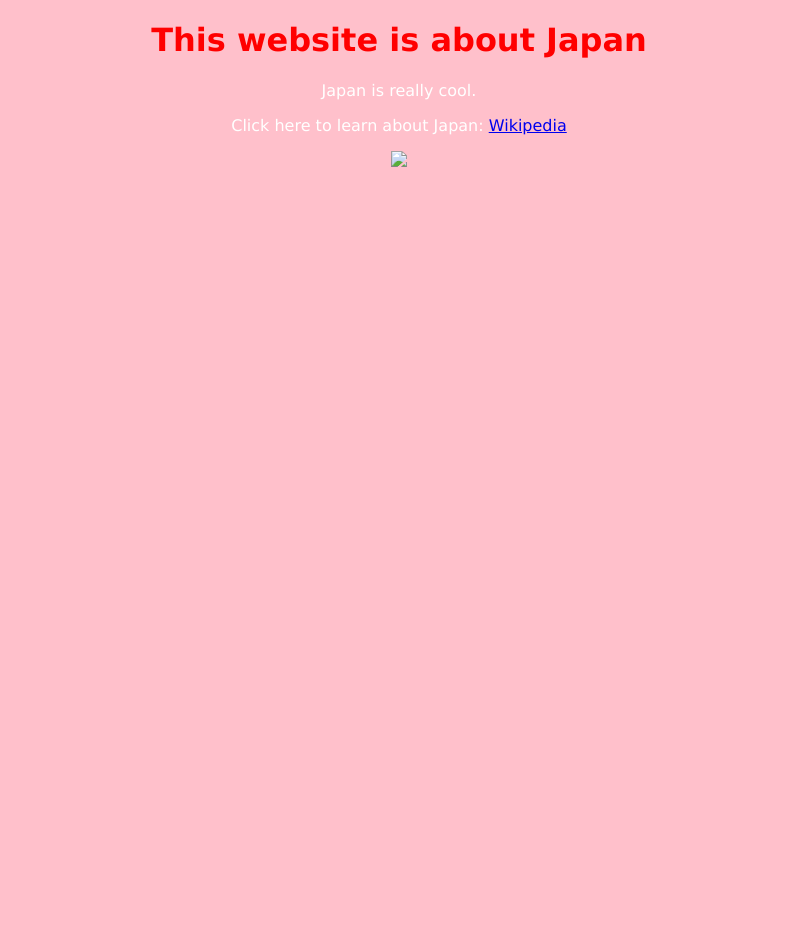
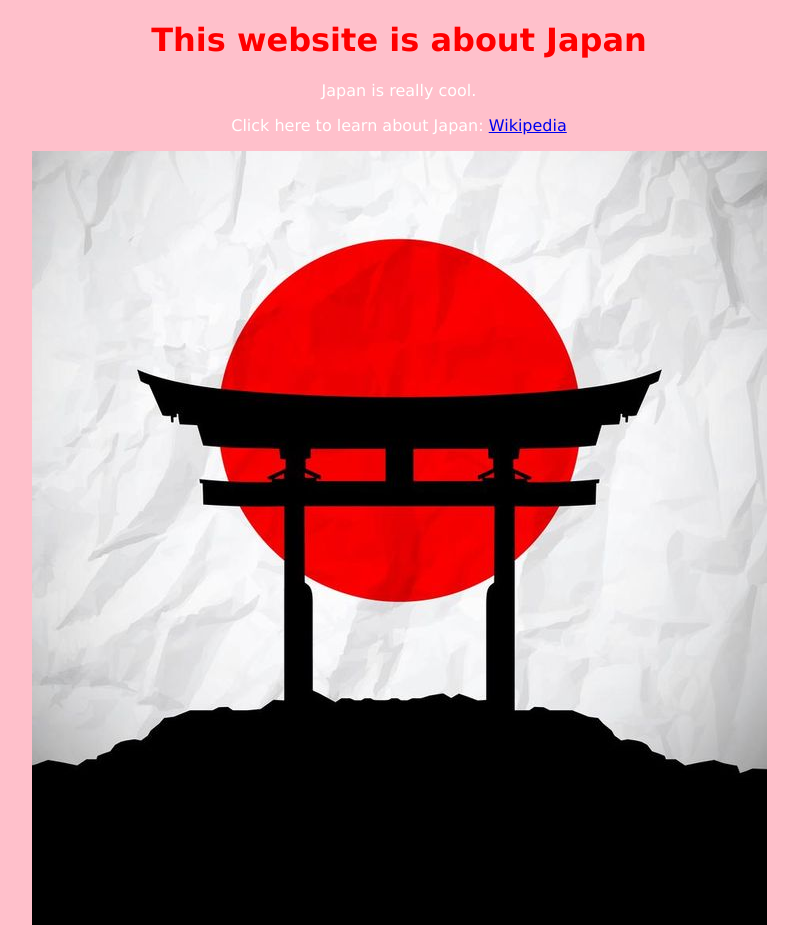
Before and after one commit to pmunson-pvcc/pmunson-pvcc.github.io, a plain HTML site: page index.html in a window 1280 px wide. Shown: the whole page, without its empty margins (241-1039 px from the left). Before the commit the page ends 800 px from the top, so only its background shows below. Drawn offline with Linux system fonts and the light colour scheme.

Commit message:
Update index.html

```diff
--- a/index.html
+++ b/index.html
@@ -14,5 +14,5 @@
 		<h1>This website is about Japan</h1>
 		<p>Japan is really cool.</p>
 		<p>Click here to learn about Japan: <a href="https://en.wikipedia.org/wiki/Japan">Wikipedia</a></p>
-			<img src="Japan.png">
+			<img src="./japan.jpg">
 		</body>
```
